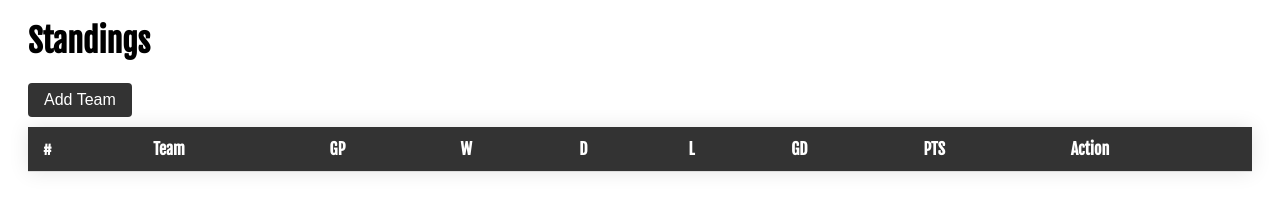
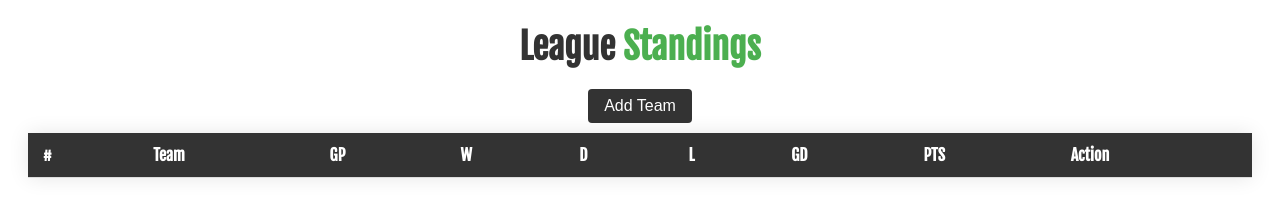
Before and after one commit to Paschal-ike/leagueTable, a plain HTML site: page index.html in a window 1280 px wide. Drawn offline with Linux system fonts and the light colour scheme; files that its build step writes are made by us from their sources.

Commit message:
second commit

```diff
--- a/assets/styles.css
+++ b/assets/styles.css
@@ -2,8 +2,18 @@
 .ptable {
   font-family: 'Fjalla One', sans-serif;
   margin: 20px;
+  text-align: center;
 }
 
+.headin {
+  font-size: 36px;
+  color: #333;
+  margin-bottom: 20px;
+}
+
+.headin span {
+  color: #4CAF50;
+}
 table {
   border-collapse: collapse;
   width: 100%;
--- a/index.html
+++ b/index.html
@@ -2,11 +2,11 @@
 <html>
 <head>
   <link href="https://fonts.googleapis.com/css?family=Fjalla+One" rel="stylesheet">
-  <link rel="stylesheet" href="assets/styles.css">
+  <link rel="stylesheet" href="styles.css">
 </head>
 <body>
   <div class="ptable">
-    <h1 class="headin">Standings</h1>
+    <h1 class="headin">League <span>Standings</span></h1>
     <button id="add-team-btn">Add Team</button>
     <table>
       <tr class="col">
@@ -26,6 +26,6 @@
     </table>
   </div>
 
-  <script src="assets/index.js"></script>
+  <script src="script.js"></script>
 </body>
 </html>
```
Also changed, not shown: assets/index.js (+11 -0 lines). Lines whose indentation alone changed are shown as unchanged.
